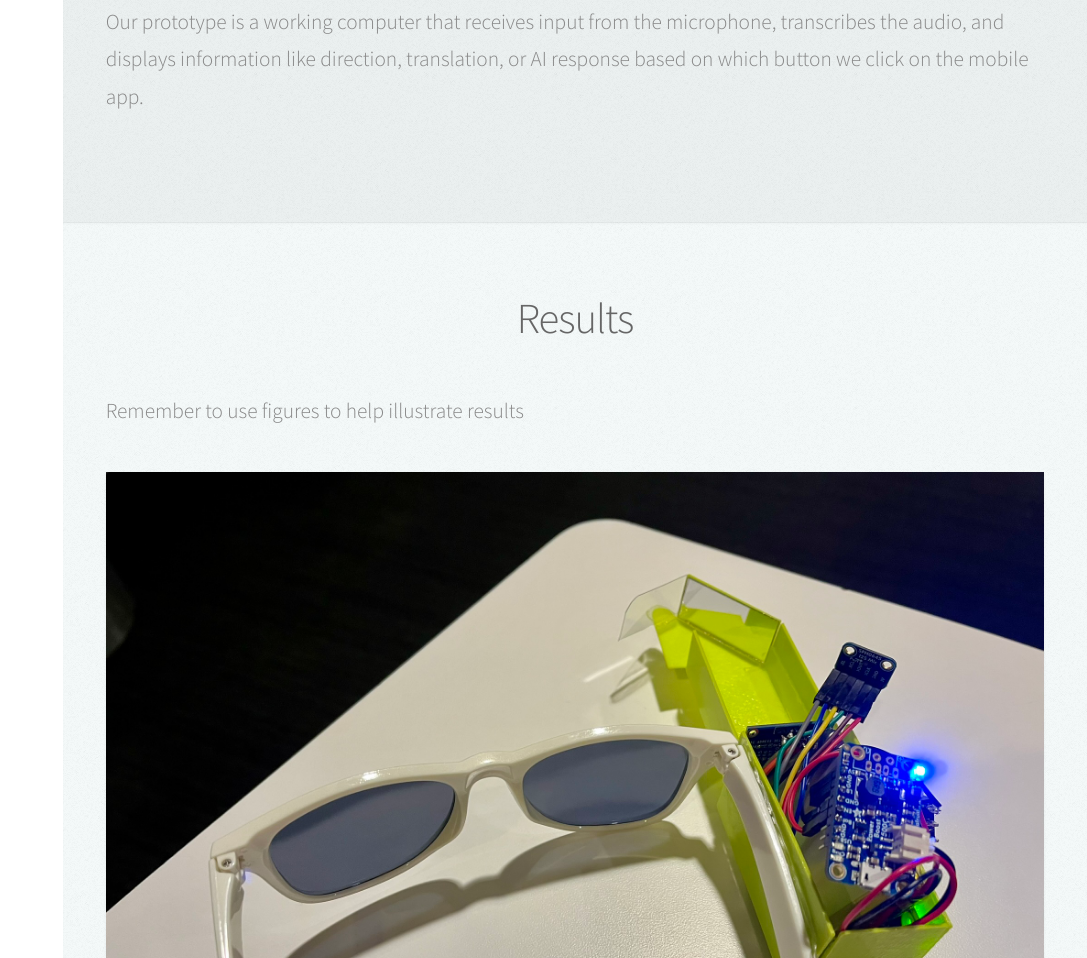
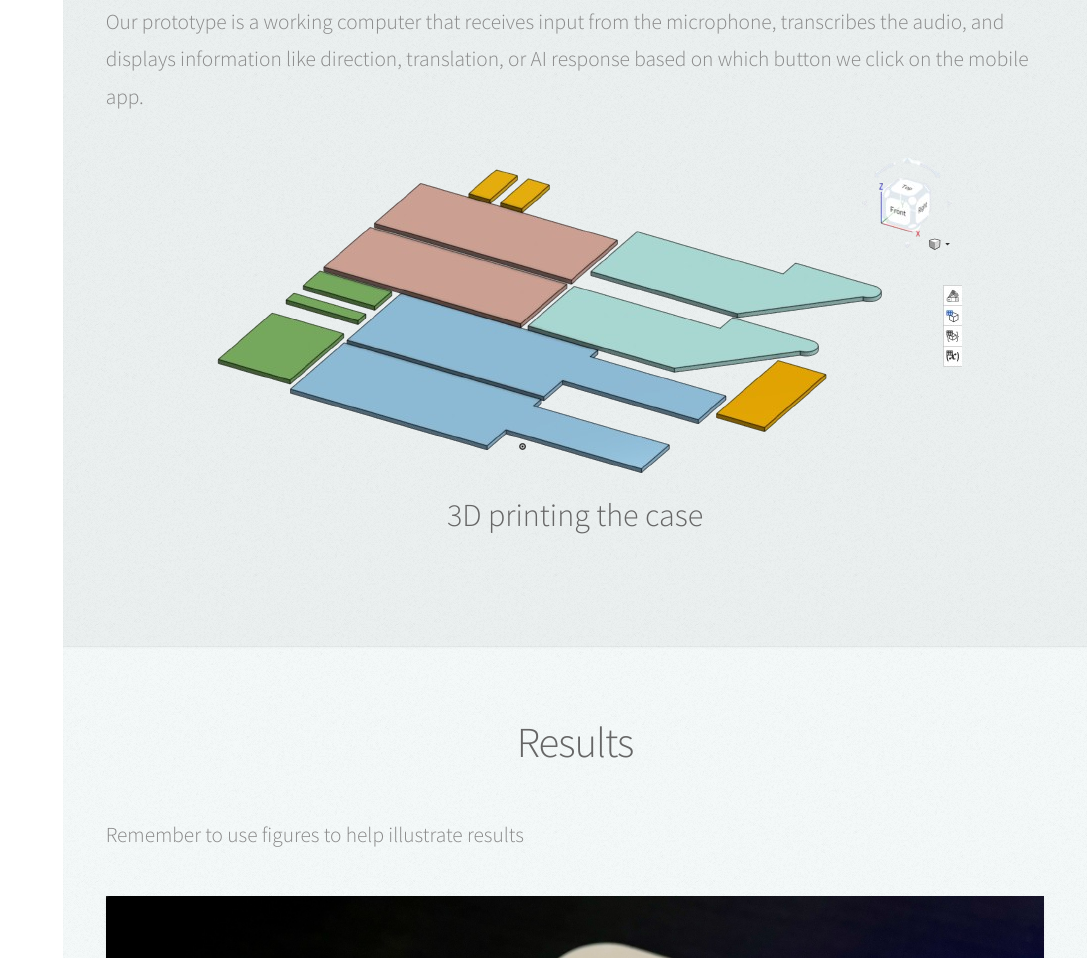
Before and after one commit to ester-tsai/smart_glasses_website, a plain HTML site: page index.html in a window 1280 px wide. Shown: the part 5371-6329 px from the top of the page, without its empty margins (193-1280 px from the left). Drawn offline with Linux system fonts and the light colour scheme.

Commit message:
3D print

```diff
--- a/index.html
+++ b/index.html
@@ -226,7 +226,10 @@
 
 		<p align="left">Our prototype is a working computer that receives input from the microphone, transcribes the audio, and displays information like direction, translation, or AI response based on which button we click on the mobile app.</p>
 
-
+		<img src="./images/3D print angled transparent.png" alt="3D print" /></a>
+			<header>
+				<h3>3D printing the case</h3>
+			</header>
 
 	</div>
 </section>
```
